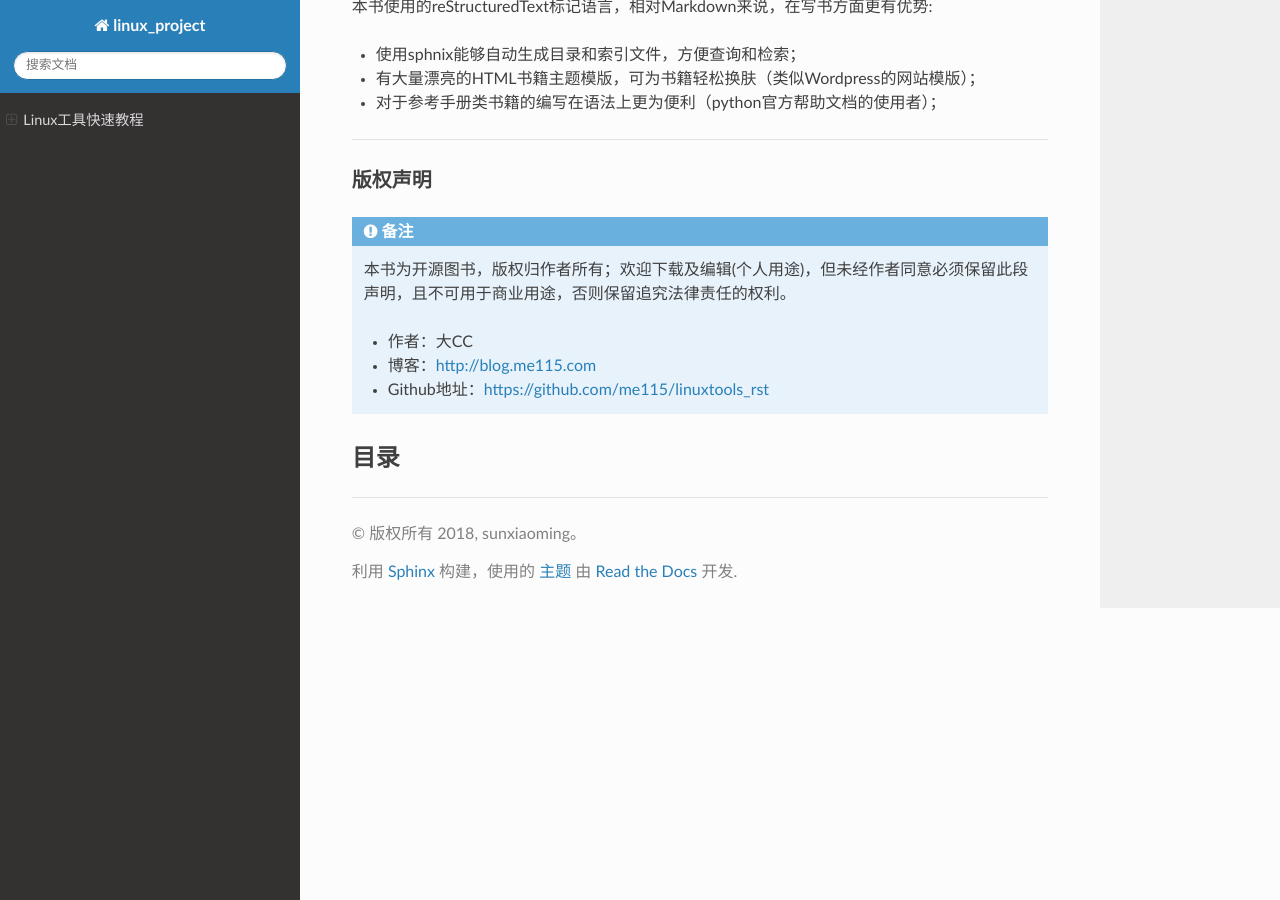
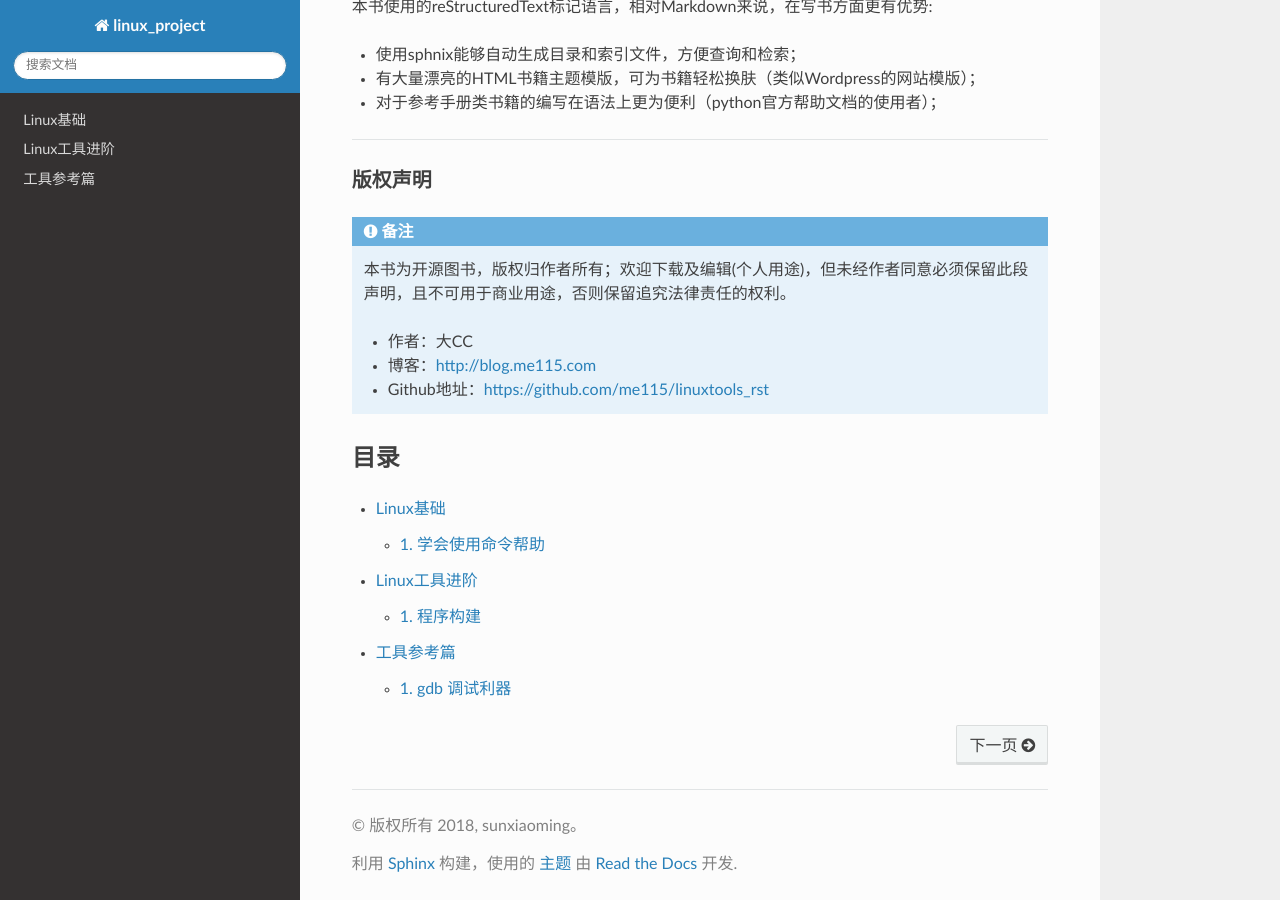
Before and after one commit to sxiaoming2007/linux_git_book, a Sphinx documentation site: the page built from source/index.rst, in a window 1280 px wide and 900 px high, scrolled down 799 px. Built offline with Sphinx 7.4.7 and the Read the Docs theme 2.0.0, drawn with Linux system fonts in a browser that asks for light colours; part of the change alters nothing that is shown.

Commit message:
添加测试

```diff
--- /dev/null
+++ b/source/advance/01_program_build.rst
@@ -0,0 +1,119 @@
+.. _01_program_build:
+
+程序构建
+===========
+
+.. contents:: 目录
+
+一般源代码提供的程序安装需要通过配置、编译、安装三个步骤；
+
+1. 配置做的工作主要是检查当前环境是否满足要安装软件的依赖关系，以及设置程序安装所需要的初始化信息，比如安装路径，需要安装哪些组件；配置完成，会生成makefile文件供第二步make使用；
+#. 编译是对源文件进行编译链接生成可执行程序；
+#. 安装做的工作就简单多了，就是将生成的可执行文件拷贝到配置时设置的初始路径下；
+
+配置
+--------------------
+查询可用的配置选项::
+
+    ./configure --help
+
+配置路径::
+
+    ./configure --prefix=/usr/local/snmp
+--prefix是配置使用的最常用选项，设置程序安装的路径；
+
+编译
+---------------------
+编译使用make编译::
+
+    make -f myMakefile
+通过-f选项显示指定需要编译的makefile；如果待使用makefile文件在当前路径，且文件名为以下几个，则不用显示指定：
+
+makefile Makefile
+
+
+makefile编写的要点
+^^^^^^^^^^^^^^^^^^^^
+- 必须满足第一条规则，满足后停止
+- 除第一条规则，其他无顺序
+
+makefile中的全局自变量
+^^^^^^^^^^^^^^^^^^^^^^
+- $@目标文件名
+- @^所有前提名，除副本
+- @＋所有前提名，含副本
+- @＜一个前提名
+- @？所有新于目标文件的前提名
+- @*目标文件的基名称
+
+
+.. note::
+
+    系统学习makefile的书写规则，请参考 跟我一起学makefile [#]_
+
+更多选择 CMake
+^^^^^^^^^^^^
+CMake是一个跨平台的安装（编译）工具，可以用简单的语句来描述所有平台的安装(编译过程)。他能够输出各种各样的makefile或者project文件。使用CMake，能够使程序员从复杂的编译连接过程中解脱出来。它使用一个名为 CMakeLists.txt 的文件来描述构建过程,可以生成标准的构建文件,如 Unix/Linux 的 Makefile 或Windows Visual C++ 的 projects/workspaces 。
+
+编译依赖的库
+^^^^^^^^^^^^^^^^^^^^
+makefile编译过程中所依赖的非标准库和头文件路径需要显示指明::
+
+    CPPFLAGS -I标记非标准头文件存放路径
+    LDFLAGS  -L标记非标准库存放路径
+
+如果CPPFLAGS和LDFLAGS已在用户环境变量中设置并且导出（使用export关键字），就不用再显示指定；
+
+::
+
+    make -f myMakefile LDFLAGS='-L/var/xxx/lib -L/opt/mysql/lib'
+        CPPFLAGS='-I/usr/local/libcom/include -I/usr/local/libpng/include'
+
+.. caution::
+
+    链接多库时，多个库之间如果有依赖，需要注意书写的顺序，右边是左边的前提；
+
+g++编译
+^^^^^^^^^^^^^^^^^^^^
+::
+
+    g++ -o unixApp unixApp.o a.o b.o
+选项说明：
+
+- -o:指明生成的目标文件
+- -g：添加调试信息
+- -E: 查看中间文件
+
+应用：查询宏展开的中间文件：
+
+在g++的编译选项中，添加 -E选项，然后去掉-o选项 ，重定向到一个文件中即可::
+
+    g++ -g -E unixApp.cpp  -I/opt/app/source > midfile
+
+
+查询应用程序需要链接的库::
+
+    $ldd myprogrammer
+	libstdc++.so.6 => /usr/lib64/libstdc++.so.6 (0x00000039a7e00000)
+	libm.so.6 => /lib64/libm.so.6 (0x0000003996400000)
+	libgcc_s.so.1 => /lib64/libgcc_s.so.1 (0x00000039a5600000)
+	libc.so.6 => /lib64/libc.so.6 (0x0000003995800000)
+	/lib64/ld-linux-x86-64.so.2 (0x0000003995400000)
+
+.. note::
+
+    关于ldd的使用细节，参见 :ref:`ldd`
+
+安装
+--------------------
+安装做的工作就简单多了，就是将生成的可执行文件拷贝到配置时设置的初始路径下::
+
+    $make install
+其实 **install** 就是makefile中的一个规则，打开makefile文件后可以查看程序安装的所做的工作；
+
+总结
+----------------------------------------------------
+configure make install g++
+
+
+.. [#]  陈皓 跟我一起写Makefile http://scc.qibebt.cas.cn/docs/linux/base/%B8%FA%CE%D2%D2%BB%C6%F0%D0%B4Makefile-%B3%C2%F0%A9.pdf
--- /dev/null
+++ b/source/advance/index.rst
@@ -0,0 +1,12 @@
+.. _linuxadvance-overview:
+
+Linux工具进阶
+==============
+程序篇
+
+
+.. toctree::
+    :maxdepth: 1
+    :numbered: 2
+
+    01_program_build
--- /dev/null
+++ b/source/base/01_use_man.rst
@@ -0,0 +1,108 @@
+.. _01_use_man:
+
+学会使用命令帮助
+================
+
+概述
+--------------------
+在linux终端，面对命令不知道怎么用，或不记得命令的拼写及参数时，我们需要求助于系统的帮助文档；
+linux系统内置的帮助文档很详细，通常能解决我们的问题，我们需要掌握如何正确的去使用它们；
+
+- 在只记得部分命令关键字的场合，我们可通过man -k来搜索；
+- 需要知道某个命令的简要说明，可以使用whatis；而更详细的介绍，则可用info命令；
+- 查看命令在哪个位置，我们需要使用which；
+- 而对于命令的具体参数及使用方法，我们需要用到强大的man；
+
+下面介绍这些命令；
+
+
+命令使用
+--------------------
+
+查看命令的简要说明
+^^^^^^^^^^^^^^^^^^^^
+简要说明命令的作用（显示命令所处的man分类页面）::
+
+    $whatis command
+
+正则匹配::
+
+    $whatis -w "loca*"
+
+更加详细的说明文档::
+
+    $info command
+
+使用man
+^^^^^^^^^^^^^^^^^^^^
+
+查询命令command的说明文档::
+
+    $man command
+    eg：man date
+
+使用page up和page down来上下翻页
+
+在man的帮助手册中，将帮助文档分为了9个类别，对于有的关键字可能存在多个类别中，
+我们就需要指定特定的类别来查看；（一般我们查询bash命令，归类在1类中）；
+
+man页面所属的分类标识(常用的是分类1和分类3) ::
+
+    (1)、用户可以操作的命令或者是可执行文件
+    (2)、系统核心可调用的函数与工具等
+    (3)、一些常用的函数与数据库
+    (4)、设备文件的说明
+    (5)、设置文件或者某些文件的格式
+    (6)、游戏
+    (7)、惯例与协议等。例如Linux标准文件系统、网络协议、ASCⅡ，码等说明内容
+    (8)、系统管理员可用的管理条令
+    (9)、与内核有关的文件
+
+
+前面说到使用whatis会显示命令所在的具体的文档类别，我们学习如何使用它 ::
+
+    eg:
+    $whatis printf
+    printf               (1)  - format and print data
+    printf               (1p)  - write formatted output
+    printf               (3)  - formatted output conversion
+    printf               (3p)  - print formatted output
+    printf [builtins]    (1)  - bash built-in commands, see bash(1)
+我们看到printf在分类1和分类3中都有；分类1中的页面是命令操作及可执行文件的帮助；而3是常用函数库说明；如果我们想看的是C语言中printf的用法，可以指定查看分类3的帮助：
+::
+
+    $man 3 printf
+
+    $man -k keyword
+
+查询关键字
+根据命令中部分关键字来查询命令，适用于只记住部分命令的场合；
+
+eg：查找GNOME的config配置工具命令::
+
+    $man -k GNOME config| grep 1
+
+对于某个单词搜索，可直接使用/word来使用:   /-a;
+多关注下SEE ALSO 可看到更多精彩内容
+
+
+查看路径
+^^^^^^^^
+查看程序的binary文件所在路径::
+
+    $which command
+
+eg:查找make程序安装路径::
+
+    $which make
+    /opt/app/openav/soft/bin/make install
+
+查看程序的搜索路径::
+
+    $whereis command
+当系统中安装了同一软件的多个版本时，不确定使用的是哪个版本时，这个命令就能派上用场；
+
+
+总结
+^^^^
+whatis info man which whereis
--- /dev/null
+++ b/source/base/index.rst
@@ -0,0 +1,23 @@
+
+Linux基础
+==========
+这一部分主要介绍Linux常用命令工具，比如文件管理、文本处理；\
+为了让读者用最少的时间掌握到常用的知识，对于每个工具的举例，尽量做到小而精;
+
+.. note::
+
+    本书并非一本讲解Linux各种命令的完整用法的书，并且假设读者已经熟悉Linux命令行下的基本操作。如果读者对\
+    Linux操作系统尚不了解，可以参考 《鸟哥的私房菜 基础学习篇》\ [#]_\ 一书。
+
+
+.. toctree::
+    :maxdepth: 1
+    :numbered: 2
+
+    01_use_man
+
+
+
+----
+
+.. [#] 鸟哥的Linux私房菜 基础学习篇(第二版) http://book.douban.com/subject/2208530/
--- a/source/conf.py
+++ b/source/conf.py
@@ -56,8 +56,11 @@ templates_path = ['linux_templates']
 # The suffix(es) of source filenames.
 # You can specify multiple suffix as a list of string:
 #
-# source_suffix = ['.rst', '.md']
-source_suffix = '.rst'
+source_suffix = ['.rst', '.md', '.txt']
+source_parsers = {
+   '.md': 'recommonmark.parser.CommonMarkParser'
+}
+# source_suffix = '.rst'
 
 # The master toctree document.
 master_doc = 'index'
--- a/source/index.rst
+++ b/source/index.rst
@@ -1,6 +1,6 @@
-==========
+==================
 Linux工具快速教程
-==========
+==================
 
 前言
 ----
@@ -57,6 +57,6 @@ Linux下有很多命令行工具供我们使用，每个工具总是提供了大
     :maxdepth: 2
     :glob:
 
-
-Indices and tables
-==================
+    base/index
+    advance/index
+    tool/index
--- /dev/null
+++ b/source/tool/01_gdb.rst
@@ -0,0 +1,110 @@
+.. _gdb:
+
+gdb 调试利器
+==============
+
+GDB是一个由GNU开源组织发布的、UNIX/LINUX操作系统下的、基于命令行的、功能强大的程序调试工具。
+对于一名Linux下工作的c++程序员，gdb是必不可少的工具；
+
+启动gdb
+--------------
+对C/C++程序的调试，需要在编译前就加上-g选项::
+
+    $g++ -g hello.cpp -o hello
+
+调试可执行文件::
+
+    $gdb <program>
+program也就是你的执行文件，一般在当前目录下。
+
+调试core文件(core是程序非法执行后core dump后产生的文件)::
+
+    $gdb <program> <core dump file>
+    $gdb program core.11127
+
+调试服务程序::
+
+    $gdb <program> <PID>
+    $gdb hello 11127
+如果你的程序是一个服务程序，那么你可以指定这个服务程序运行时的进程ID。gdb会自动attach上去，并调试他。program应该在PATH环境变量中搜索得到。
+
+gdb交互命令
+--------------------
+启动gdb后，进入到交互模式，通过以下命令完成对程序的调试；注意高频使用的命令一般都会有缩写，熟练使用这些缩写命令能提高调试的效率；
+
+运行
+^^^^^^^^^^^^^^^^^^^^
+
+- run：简记为 r ，其作用是运行程序，当遇到断点后，程序会在断点处停止运行，等待用户输入下一步的命令。
+- continue （简写c ）：继续执行，到下一个断点处（或运行结束）
+- next：（简写 n），单步跟踪程序，当遇到函数调用时，也不进入此函数体；此命令同 step 的主要区别是，step 遇到用户自定义的函数，将步进到函数中去运行，而 next 则直接调用函数，不会进入到函数体内。
+- step （简写s）：单步调试如果有函数调用，则进入函数；与命令n不同，n是不进入调用的函数的
+- until：当你厌倦了在一个循环体内单步跟踪时，这个命令可以运行程序直到退出循环体。
+- until+行号： 运行至某行，不仅仅用来跳出循环
+- finish： 运行程序，直到当前函数完成返回，并打印函数返回时的堆栈地址和返回值及参数值等信息。
+- call 函数(参数)：调用程序中可见的函数，并传递“参数”，如：call  gdb_test(55)
+- quit：简记为 q ，退出gdb
+
+设置断点
+^^^^^^^^^^^^^^^^^^^^
+- break n （简写b n）:在第n行处设置断点
+        （可以带上代码路径和代码名称： b OAGUPDATE.cpp:578）
+- b fn1 if a＞b：条件断点设置
+- break func（break缩写为b）：在函数func()的入口处设置断点，如：break cb_button
+- delete 断点号n：删除第n个断点
+- disable 断点号n：暂停第n个断点
+- enable 断点号n：开启第n个断点
+- clear 行号n：清除第n行的断点
+- info b （info breakpoints） ：显示当前程序的断点设置情况
+- delete breakpoints：清除所有断点：
+
+
+查看源代码
+^^^^^^^^^^^^^^^^^^^^
+- list ：简记为 l ，其作用就是列出程序的源代码，默认每次显示10行。
+- list 行号：将显示当前文件以“行号”为中心的前后10行代码，如：list 12
+- list 函数名：将显示“函数名”所在函数的源代码，如：list main
+- list ：不带参数，将接着上一次 list 命令的，输出下边的内容。
+
+打印表达式
+^^^^^^^^^^^^^^^^^^^^
+- print 表达式：简记为 p ，其中“表达式”可以是任何当前正在被测试程序的有效表达式，比如当前正在调试C语言的程序，那么“表达式”可以是任何C语言的有效表达式，包括数字，变量甚至是函数调用。
+- print a：将显示整数 a 的值
+- print ++a：将把 a 中的值加1,并显示出来
+- print name：将显示字符串 name 的值
+- print gdb_test(22)：将以整数22作为参数调用 gdb_test() 函数
+- print gdb_test(a)：将以变量 a 作为参数调用 gdb_test() 函数
+- display 表达式：在单步运行时将非常有用，使用display命令设置一个表达式后，它将在每次单步进行指令后，紧接着输出被设置的表达式及值。如： display a
+- watch 表达式：设置一个监视点，一旦被监视的“表达式”的值改变，gdb将强行终止正在被调试的程序。如： watch a
+- whatis ：查询变量或函数
+- info function： 查询函数
+- 扩展info locals： 显示当前堆栈页的所有变量
+
+
+查询运行信息
+^^^^^^^^^^^^^^^^^^^^
+- where/bt ：当前运行的堆栈列表；
+- bt backtrace 显示当前调用堆栈
+- up/down 改变堆栈显示的深度
+- set args 参数:指定运行时的参数
+- show args：查看设置好的参数
+- info program： 来查看程序的是否在运行，进程号，被暂停的原因。
+
+分割窗口
+^^^^^^^^^^^^^^^^^^^^
+- layout：用于分割窗口，可以一边查看代码，一边测试：
+- layout src：显示源代码窗口
+- layout asm：显示反汇编窗口
+- layout regs：显示源代码/反汇编和CPU寄存器窗口
+- layout split：显示源代码和反汇编窗口
+- Ctrl + L：刷新窗口
+
+.. note::
+
+    交互模式下直接回车的作用是重复上一指令，对于单步调试非常方便；
+
+更强大的工具
+---------------------
+cgdb
+^^^^^^^^^^^^^^^^^^^^
+cgdb可以看作gdb的界面增强版,用来替代gdb的 gdb -tui。cgdb主要功能是在调试时进行代码的同步显示，这无疑增加了调试的方便性，提高了调试效率。界面类似vi，符合unix/linux下开发人员习惯;如果熟悉gdb和vi，几乎可以立即使用cgdb。
--- /dev/null
+++ b/source/tool/index.rst
@@ -0,0 +1,10 @@
+.. _toolref:
+
+工具参考篇
+====================
+
+.. toctree::
+    :maxdepth: 1
+    :numbered: 2
+
+    01_gdb
```
